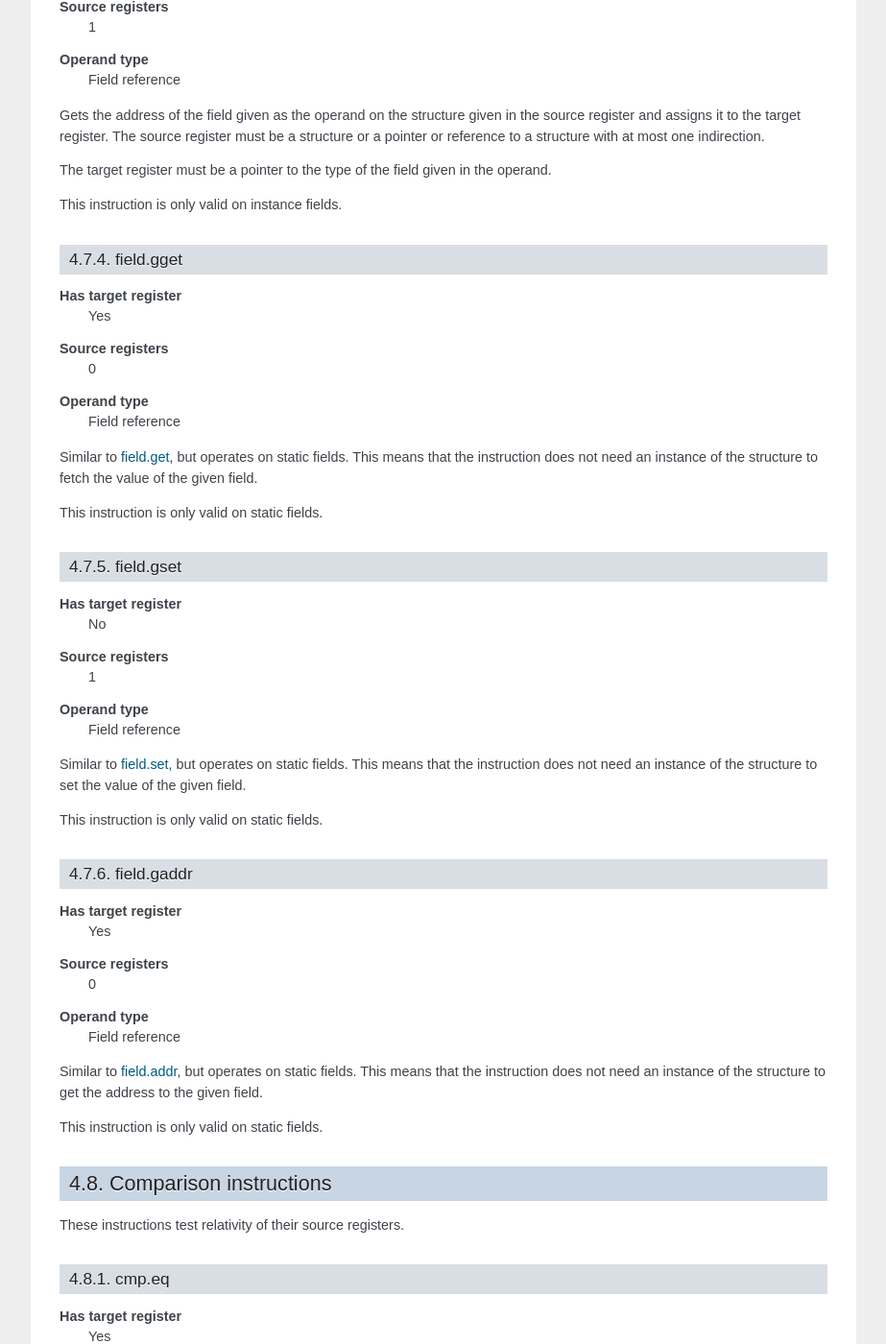
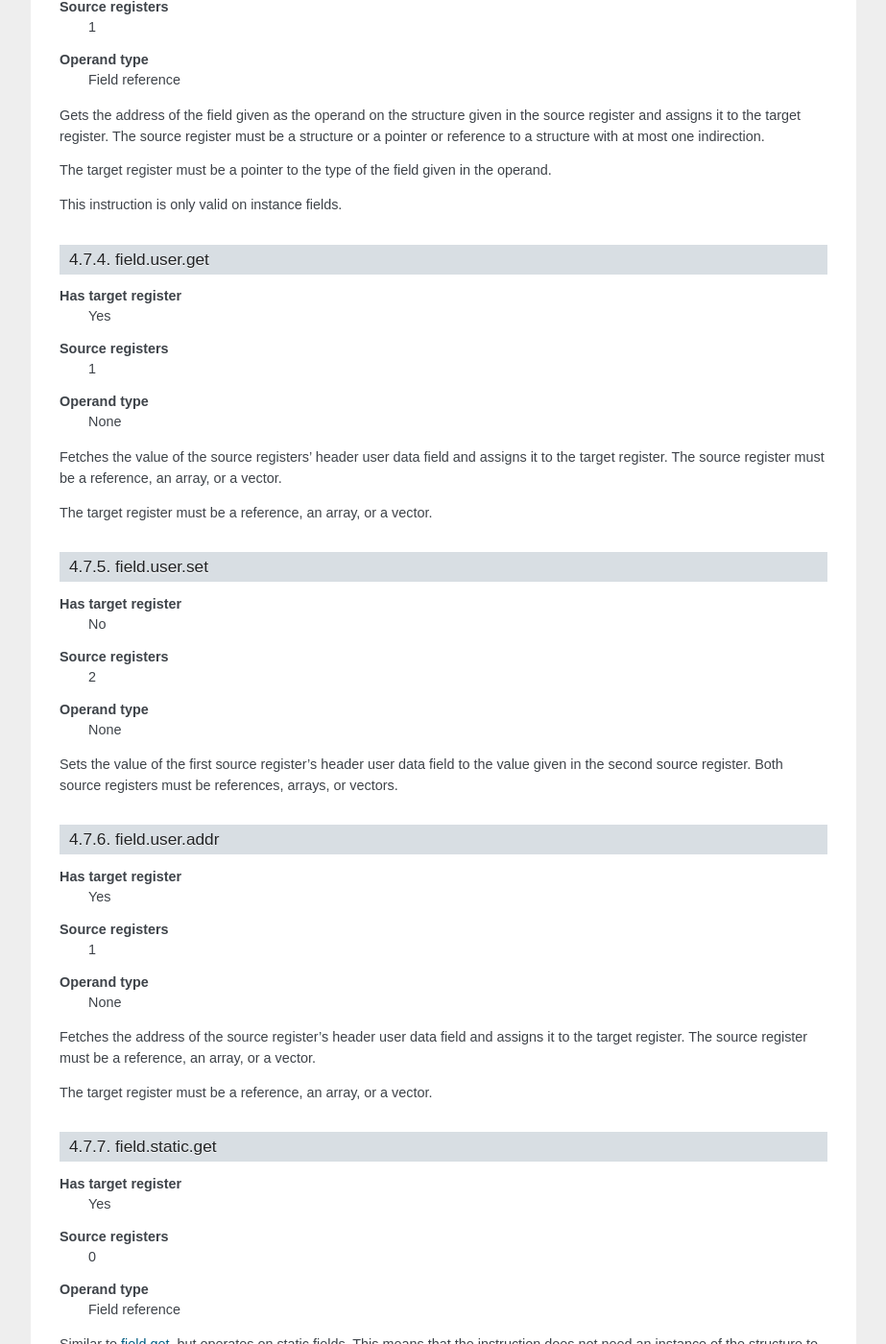
Before and after one commit to lycus/mci, a Sphinx documentation site: the page built from docs/instruction_set.rst, in a window 1280 px wide and 1400 px high, scrolled down 29047 px. Shown: the whole window at 96% size, without its empty margins (198-1121 px from the left). Built offline with Sphinx 7.4.7, drawn with Linux system fonts in a browser that asks for light colours; some of the changed text lies outside the part shown.

Commit message:
Revisions to the field.* instructions:
* Renamed field.g* to field.static.*.
* Added field.user.* to manipulate the user data field of RTOs.

```diff
--- a/docs/instruction_set.rst
+++ b/docs/instruction_set.rst
@@ -1508,8 +1508,54 @@ the operand.
 
 This instruction is only valid on instance fields.
 
-field.gget
-----------
+field.user.get
+--------------
+
+**Has target register**
+    Yes
+**Source registers**
+    1
+**Operand type**
+    None
+
+Fetches the value of the source registers' header user data field and assigns
+it to the target register. The source register must be a reference, an array,
+or a vector.
+
+The target register must be a reference, an array, or a vector.
+
+field.user.set
+--------------
+
+**Has target register**
+    No
+**Source registers**
+    2
+**Operand type**
+    None
+
+Sets the value of the first source register's header user data field to the
+value given in the second source register. Both source registers must be
+references, arrays, or vectors.
+
+field.user.addr
+---------------
+
+**Has target register**
+    Yes
+**Source registers**
+    1
+**Operand type**
+    None
+
+Fetches the address of the source register's header user data field and
+assigns it to the target register. The source register must be a reference,
+an array, or a vector.
+
+The target register must be a reference, an array, or a vector.
+
+field.static.get
+----------------
 
 **Has target register**
     Yes
@@ -1524,8 +1570,8 @@ of the given field.
 
 This instruction is only valid on static fields.
 
-field.gset
-----------
+field.static.set
+----------------
 
 **Has target register**
     No
@@ -1540,8 +1586,8 @@ the given field.
 
 This instruction is only valid on static fields.
 
-field.gaddr
------------
+field.static.addr
+-----------------
 
 **Has target register**
     Yes
--- a/docs/type_system.rst
+++ b/docs/type_system.rst
@@ -90,8 +90,8 @@ Examples::
 
     // A type with a thread-local field. The field has distinct values for
     // each running thread in the program. Thread-local fields are similar
-    // to static fields in that ``field.gset`` and related instructions must
-    // be used to access them.
+    // to static fields in that field.static.set and related instructions
+    // must be used to access them.
     type Foo3
     {
         field thread int32 bar;
```
Also changed, not shown: 5 other files.
